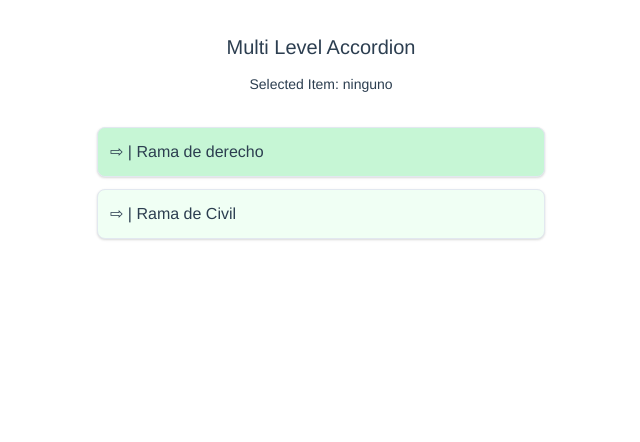
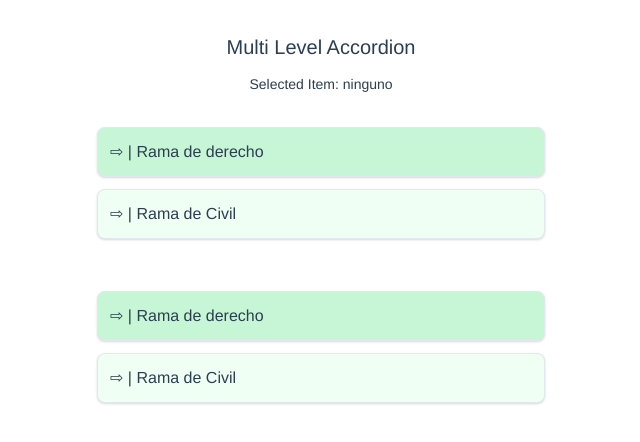
Before and after one commit to stgoddv/vue-multilevel-accordion, a Vue app in the folder example/example-multilevel-accordion/: page /#/ in a window 1280 px wide. Shown: the top 442 px of the page, without its empty margins (319-959 px from the left). Built offline with nearby package versions, Linux system fonts and the light colour scheme.

Commit message:
added typed props. Added marginLeft feature to add margin left in each level. Add level props

```diff
--- a/example/example-multilevel-accordion/src/components/deep-accordion/DeepAccordion.vue
+++ b/example/example-multilevel-accordion/src/components/deep-accordion/DeepAccordion.vue
@@ -2,18 +2,21 @@
   <div class="accordion-root">
     <ul class="list-root">
       <deep-accordion-children
-        v-for="(child, index) in data.children"
+        v-for="(child, index) in tree.children"
         :key="index"
-        :data="child"
+        :tree="child"
         :position="index"
         :interleaveOffset="1"
         :reference="`${index}`"
+        :level="0"
+        :marginLeft="marginLeft"
       >
         <template slot-scope="_">
           <slot
-            :data="_.data"
+            :tree="_.tree"
             :interleaved="_.interleaved"
             :expanded="_.expanded"
+            :level="_.level"
           ></slot>
         </template>
       </deep-accordion-children>
@@ -25,7 +28,15 @@
 import DeepAccordionChildren from "./DeepAccordionChildren";
 
 export default {
-  props: ["data"],
+  props: {
+    tree: {
+      type: Object
+    },
+    marginLeft: {
+      type: Number,
+      default: 0
+    }
+  },
   components: {
     DeepAccordionChildren
   }
--- a/example/example-multilevel-accordion/src/components/deep-accordion/DeepAccordionChildren.vue
+++ b/example/example-multilevel-accordion/src/components/deep-accordion/DeepAccordionChildren.vue
@@ -7,35 +7,39 @@
         @click="togglePanel()"
       >
         <slot
-          :data="data"
+          :tree="tree"
           :interleaved="interleaved"
           :expanded="expanded"
+          :level="level"
         ></slot>
       </div>
 
       <!-- Expandible Elements -->
       <div
-        v-if="!data.leaf"
+        v-if="!tree.leaf"
         class="panel expandible panel-transition"
         :ref="`panel-${reference}`"
         :style="panelStyle"
       >
-        <ul style="margin-left: 2rem;">
+        <ul :style="`margin-left: ${marginLeft}rem;`">
           <deep-accordion-children
-            v-for="(child, index) in data.children"
+            v-for="(child, index) in tree.children"
             :key="index"
-            :data="child"
+            :tree="child"
             :reference="`${reference}-${index}`"
             :ref="`childs-${reference}`"
             :position="index"
             :interleaveOffset="interleaveOffset + position + 1"
+            :level="level + 1"
+            :marginLeft="marginLeft"
             @updateHeight="updateHeight"
           >
             <template slot-scope="_">
               <slot
-                :data="_.data"
+                :tree="_.tree"
                 :interleaved="_.interleaved"
                 :expanded="_.expanded"
+                :level="_.level"
               ></slot>
             </template>
           </deep-accordion-children>
@@ -50,7 +54,31 @@ import DeepAccordionChildren from "./DeepAccordionChildren";
 
 export default {
   name: "deep-accordion-children",
-  props: ["data", "reference", "interleaveOffset", "position"],
+  props: {
+    tree: {
+      type: Object
+    },
+    reference: {
+      type: String,
+      required: true
+    },
+    interleaveOffset: {
+      type: Number,
+      required: true
+    },
+    position: {
+      type: Number,
+      required: true
+    },
+    level: {
+      type: Number,
+      required: true
+    },
+    marginLeft: {
+      type: Number,
+      default: 0
+    }
+  },
   components: {
     DeepAccordionChildren
   },
@@ -70,7 +98,7 @@ export default {
       }
     },
     expand() {
-      if (this.data.leaf) return null;
+      if (this.tree.leaf) return null;
       if (!this.expanded) {
         let el = this.$refs[`panel-${this.reference}`];
         this.panelStyle = `max-height: ${el.scrollHeight}px;`;
@@ -80,7 +108,7 @@ export default {
       }
     },
     shrink() {
-      if (this.data.leaf) return null;
+      if (this.tree.leaf) return null;
       this.panelStyle = "max-height: 0px;";
       this.expanded = false;
     },
--- a/example/example-multilevel-accordion/src/views/Home.vue
+++ b/example/example-multilevel-accordion/src/views/Home.vue
@@ -7,19 +7,41 @@
     </div>
 
     <deep-accordion
-      :data="tree"
+      :tree="tree"
+      :marginLeft="2"
       class="max-w-md mx-auto select-none"
     >
-      <template slot-scope="{ data, interleaved, expanded }">
+      <template slot-scope="{ tree, interleaved, expanded }">
         <div
           class="mb-3 p-3 border rounded-lg shadow cursor-pointer hover:shadow-md hover:bg-green-300"
           style="transition: box-shadow, background-color, transform 0.2s ease-out;"
           :class="{ 'bg-green-100':interleaved,
           'bg-green-200':!interleaved,
-          'hover:text-blue-600 move-right':data.leaf }"
-          @click="select(data.text, data.leaf)"
+          'hover:text-blue-600 move-right':tree.leaf }"
+          @click="select(tree.text, tree.leaf)"
         >
-          <p><span v-if="!data.leaf">{{ expanded ? '&#8681;' : '&#8680;' }} | </span> {{ data.text }}</p>
+          <p><span v-if="!tree.leaf">{{ expanded ? '&#8681;' : '&#8680;' }} | </span> {{ tree.text }}</p>
+        </div>
+      </template>
+    </deep-accordion>
+
+    <div class="py-5"></div>
+
+    <deep-accordion
+      :tree="tree"
+      class="max-w-md mx-auto select-none"
+    >
+      <template slot-scope="{ tree, interleaved, expanded, level }">
+        <div
+          class="mb-3 p-3 border rounded-lg shadow cursor-pointer hover:shadow-md hover:bg-green-300"
+          style="transition: box-shadow, background-color, transform 0.2s ease-out;"
+          :style="`margin-left: ${2*level}rem;`"
+          :class="{ 'bg-green-100':interleaved,
+          'bg-green-200':!interleaved,
+          'hover:text-blue-600 move-right':tree.leaf }"
+          @click="select(tree.text, tree.leaf)"
+        >
+          <p><span v-if="!tree.leaf">{{ expanded ? '&#8681;' : '&#8680;' }} | </span> {{ tree.text }}</p>
         </div>
       </template>
     </deep-accordion>
```
